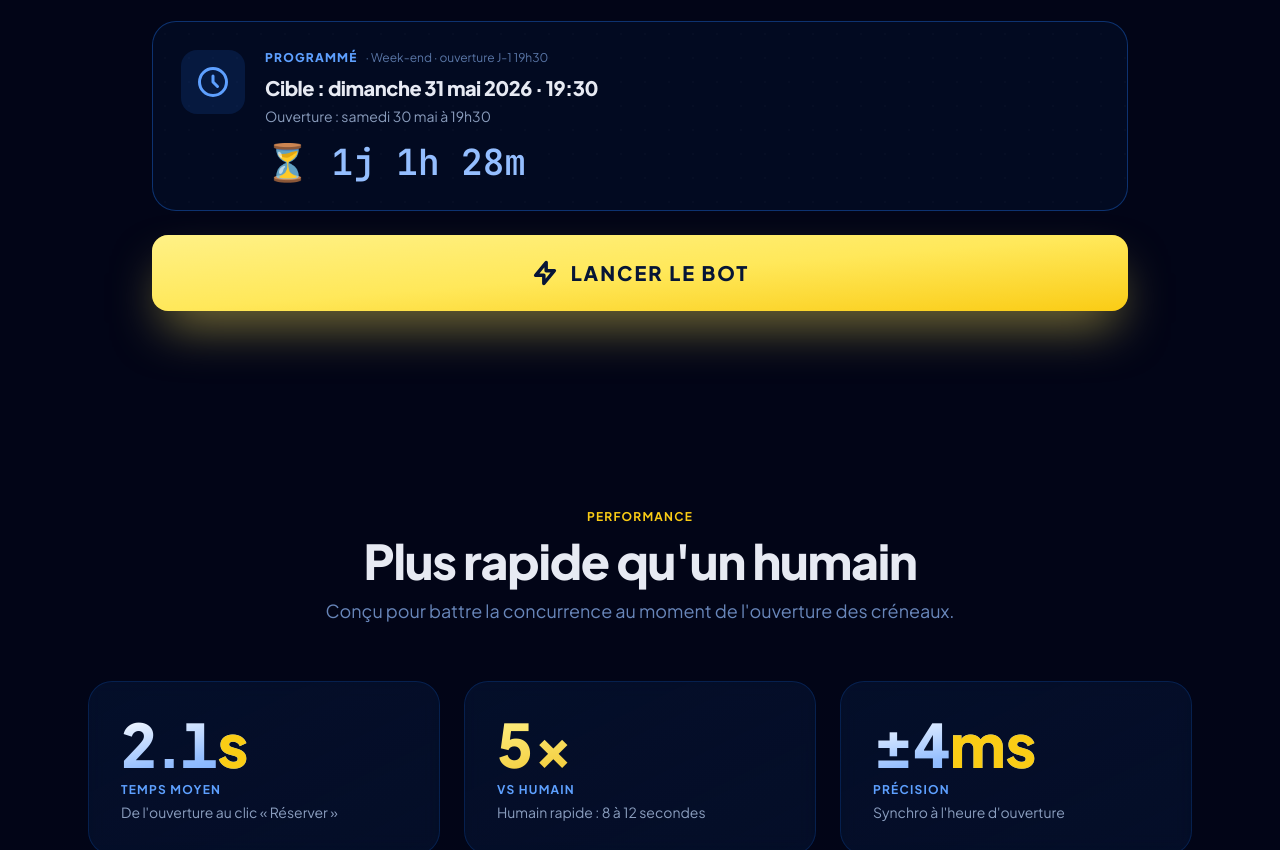
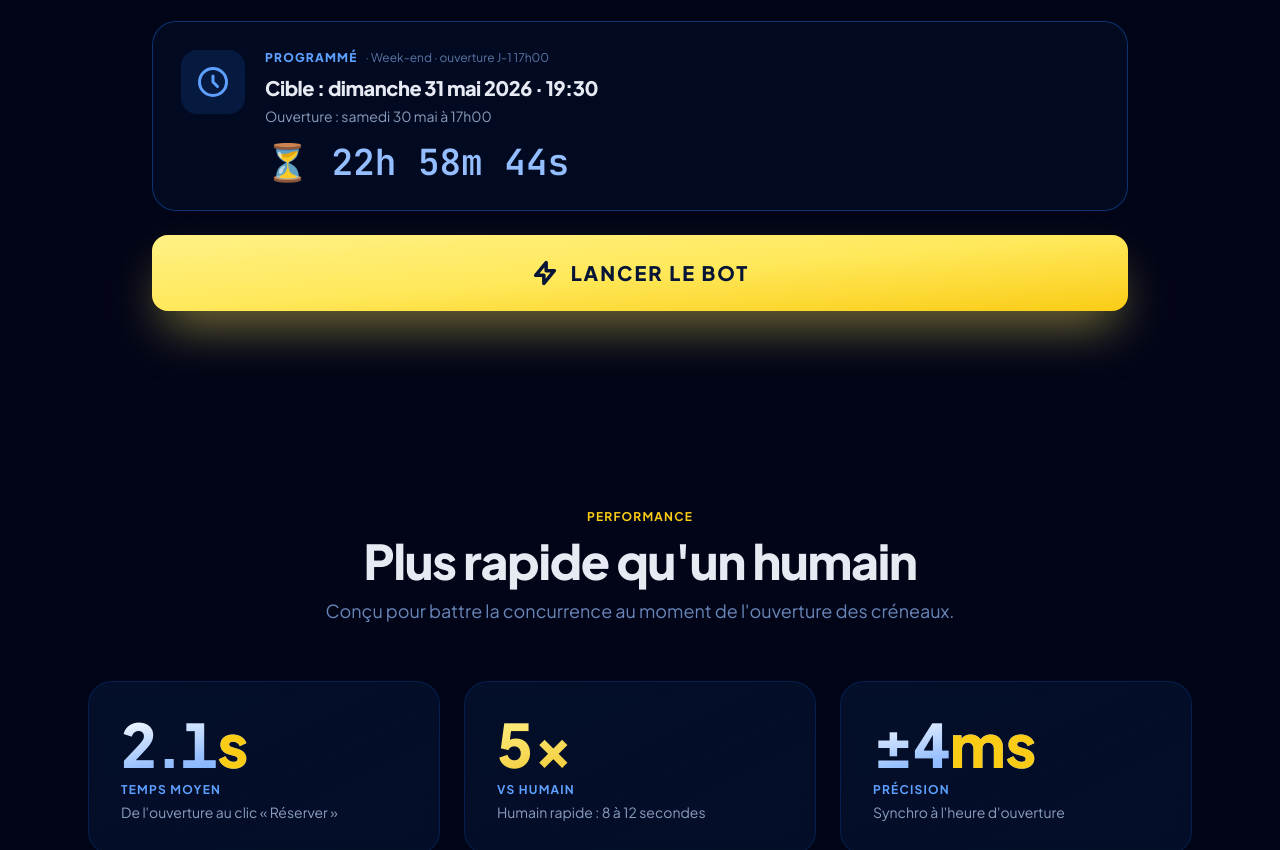
Before and after one commit to anistamsouri-pro/padel-bot, a plain HTML site: page index.html in a window 1280 px wide. Shown: the part 2054-2904 px from the top of the page. Drawn offline with nearby package versions, Linux system fonts and the light colour scheme.

Commit message:
Update weekend rule: opening now J-1 17h00 (was J-1 19h30)

```diff
--- a/index.html
+++ b/index.html
@@ -664,20 +664,16 @@ function padelBot() {
         get openingDateTime() {
             if (!this.parsedDate) return null;
             const opening = new Date(this.parsedDate);
-            if (this.isWeekend) {
-                opening.setDate(opening.getDate() - 1);
-                opening.setHours(19, 30, 0, 0);
-            } else {
-                opening.setDate(opening.getDate() - 2);
-                opening.setHours(17, 0, 0, 0);
-            }
+            // Toutes les ouvertures sont à 17h00. Semaine = J-2, week-end = J-1.
+            opening.setDate(opening.getDate() - (this.isWeekend ? 1 : 2));
+            opening.setHours(17, 0, 0, 0);
             return opening;
         },
         get immediate() {
             return this.openingDateTime && this.openingDateTime <= this.now;
         },
         get ruleLabel() {
-            return this.isWeekend ? '· Week-end · ouverture J-1 19h30' : '· Semaine · ouverture J-2 17h00';
+            return this.isWeekend ? '· Week-end · ouverture J-1 17h00' : '· Semaine · ouverture J-2 17h00';
         },
         get targetLabel() {
             if (!this.parsedDate) return '';
```
Also changed, not shown: 2 other files.
